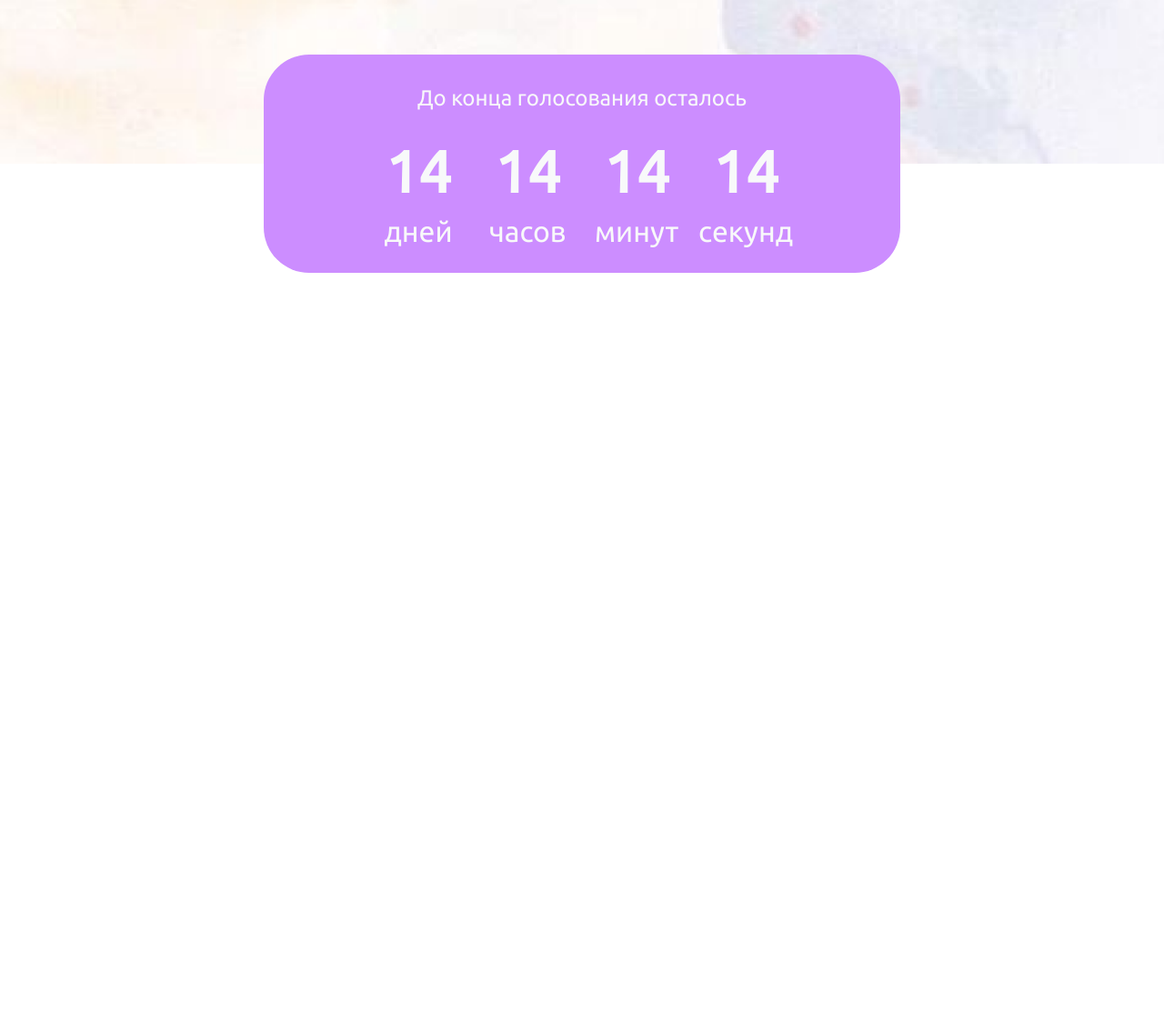
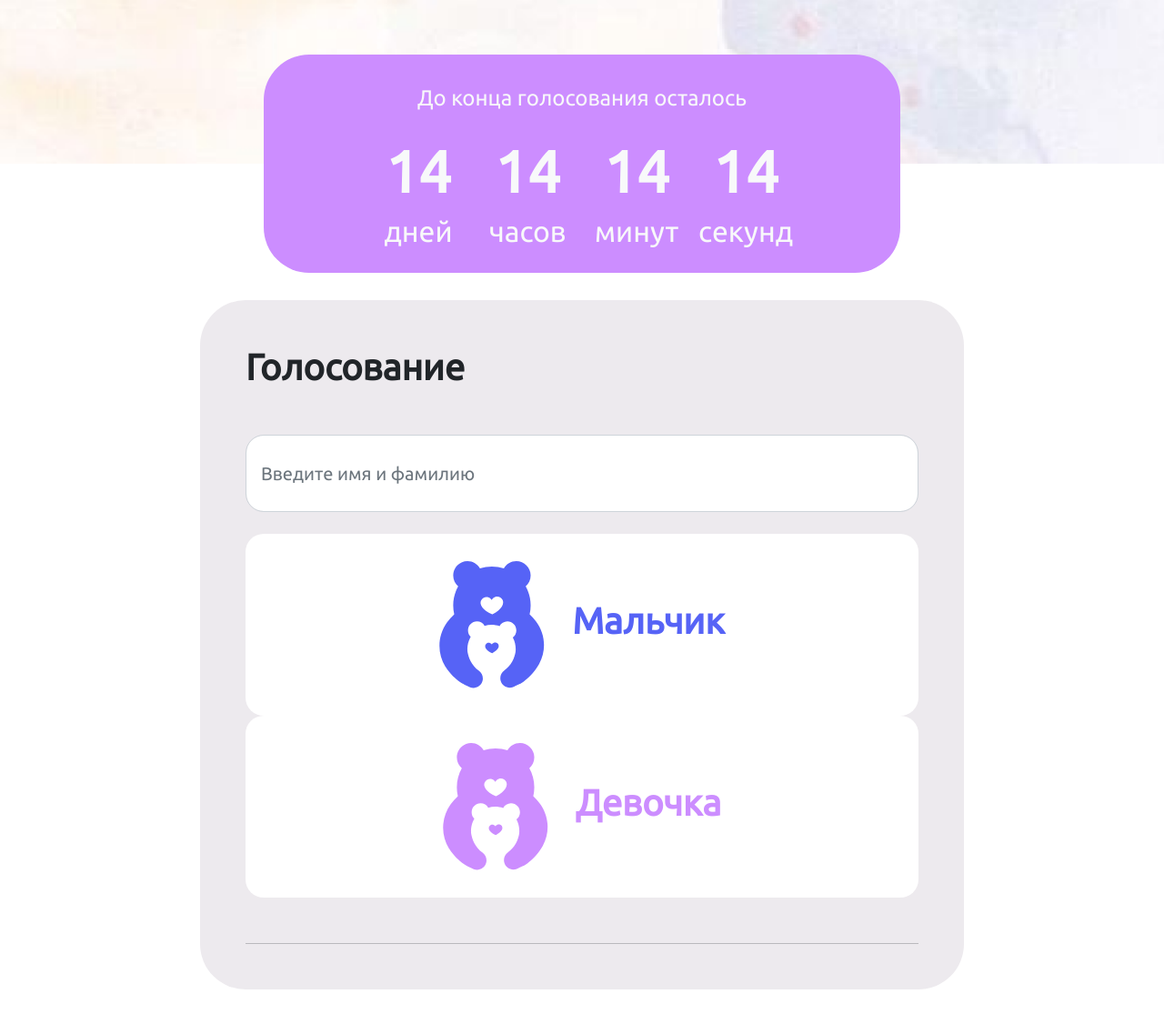
Before and after one commit to ast21/gender-party, a React app: page / in a window 1280 px wide. Shown: the part 620-1746 px from the top of the page at 91% size. Before the commit the page ends 920 px from the top, so only its background shows below. Built offline with nearby package versions, Linux system fonts and the light colour scheme.

Commit message:
feat: add voting block

```diff
--- a/package.json
+++ b/package.json
@@ -10,6 +10,7 @@
     "@testing-library/user-event": "^13.2.1",
     "bootstrap": "^5.2.3",
     "react": "^18.2.0",
+    "react-bootstrap": "^2.7.0",
     "react-dom": "^18.2.0",
     "react-router-dom": "^6.6.2",
     "react-scripts": "5.0.1",
--- a/src/scss/_variables.scss
+++ b/src/scss/_variables.scss
@@ -23,13 +23,26 @@ $green: #28a745;
 $teal: #20c997;
 $cyan: #17a2b8;
 
-$primary:       #CC8DFF;
-$secondary:     #5663F6;
-$success:       $green;
-$info:          $cyan;
-$warning:       $yellow;
-$danger:        $red;
-$light:         $gray-100;
-$dark:          $gray-900;
+$primary: #CC8DFF;
+$secondary: #5663F6;
+$success: $green;
+$info: $cyan;
+$warning: $yellow;
+$danger: $red;
+$light: $gray-100;
+$dark: $gray-900;
 
 $font-family-base: 'Ubuntu';
+$headings-font-weight: 700;
+
+// scss-docs-start border-radius-variables
+$border-radius: 20px;
+$border-radius-sm: $border-radius;
+$border-radius-lg: $border-radius;
+$border-radius-xl: $border-radius;
+$border-radius-2xl: $border-radius;
+$border-radius-pill: $border-radius;
+
+$input-height: 85px;
+$input-height-sm: $input-height;
+$input-height-lg: $input-height;
--- a/src/scss/app.scss
+++ b/src/scss/app.scss
@@ -97,3 +97,42 @@ html, body, #root {
     color: $dark;
   }
 }
+
+.voting {
+  background-color: #EDEAEE;
+  padding: 50px;
+  border-radius: 50px;
+
+  > h1 {
+    margin-bottom: 50px;
+  }
+
+  > .gender-container {
+    margin-bottom: 50px;
+  }
+
+  .gender {
+    display: flex;
+    justify-content: center;
+    align-items: center;
+    background-color: $white;
+    padding: 30px;
+    border-radius: $border-radius;
+
+    > .title {
+      margin-left: 30px;
+    }
+  }
+
+  .male {
+    color: $secondary;
+  }
+
+  .female {
+    color: $primary;
+  }
+
+  hr {
+    margin: 0;
+  }
+}
--- a/src/views/Home/Home.js
+++ b/src/views/Home/Home.js
@@ -1,3 +1,6 @@
+import {Col, Container, Form, Row} from "react-bootstrap";
+import {ReactComponent as Bear} from "./../../images/bear.svg";
+
 function Home() {
   return (
     <>
@@ -30,6 +33,30 @@ function Home() {
           </div>
         </div>
       </div>
+
+      <Container style={{padding: '150px'}}>
+        <div className="voting">
+          <h1>Голосование</h1>
+          <Form.Group className="mb-4" controlId="inputName">
+            <Form.Control type="text" size="lg" placeholder="Введите имя и фамилию"/>
+          </Form.Group>
+          <Row className="gender-container">
+            <Col>
+              <div className="gender male">
+                <Bear fill="#5663F6"/>
+                <h1 className="title">Мальчик</h1>
+              </div>
+            </Col>
+            <Col>
+              <div className="gender female">
+                <Bear fill="#CC8DFF"/>
+                <h1 className="title">Девочка</h1>
+              </div>
+            </Col>
+          </Row>
+          <hr/>
+        </div>
+      </Container>
     </>
   );
 }
```
Also changed, not shown: src/images/bear.svg (added), 1 other file.
